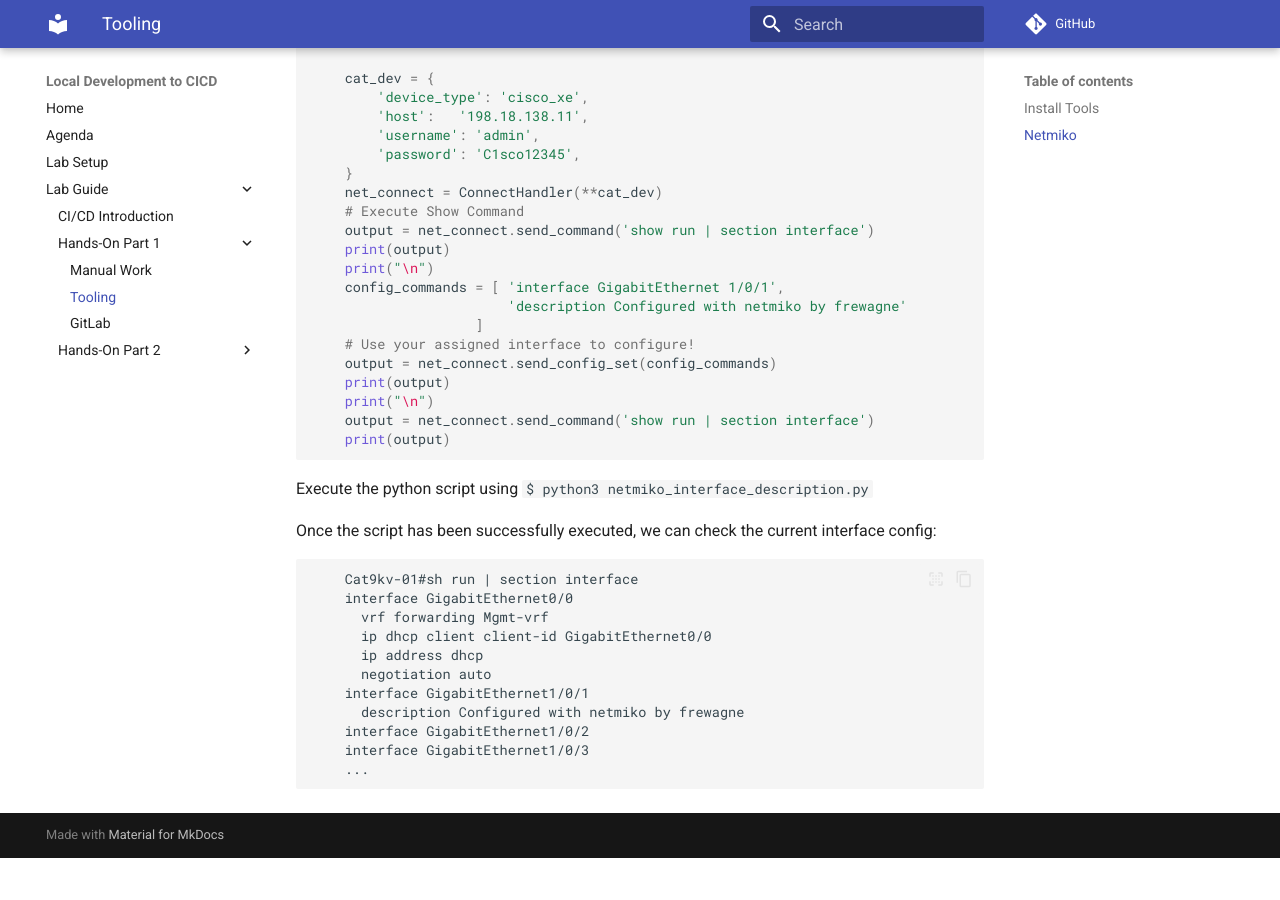
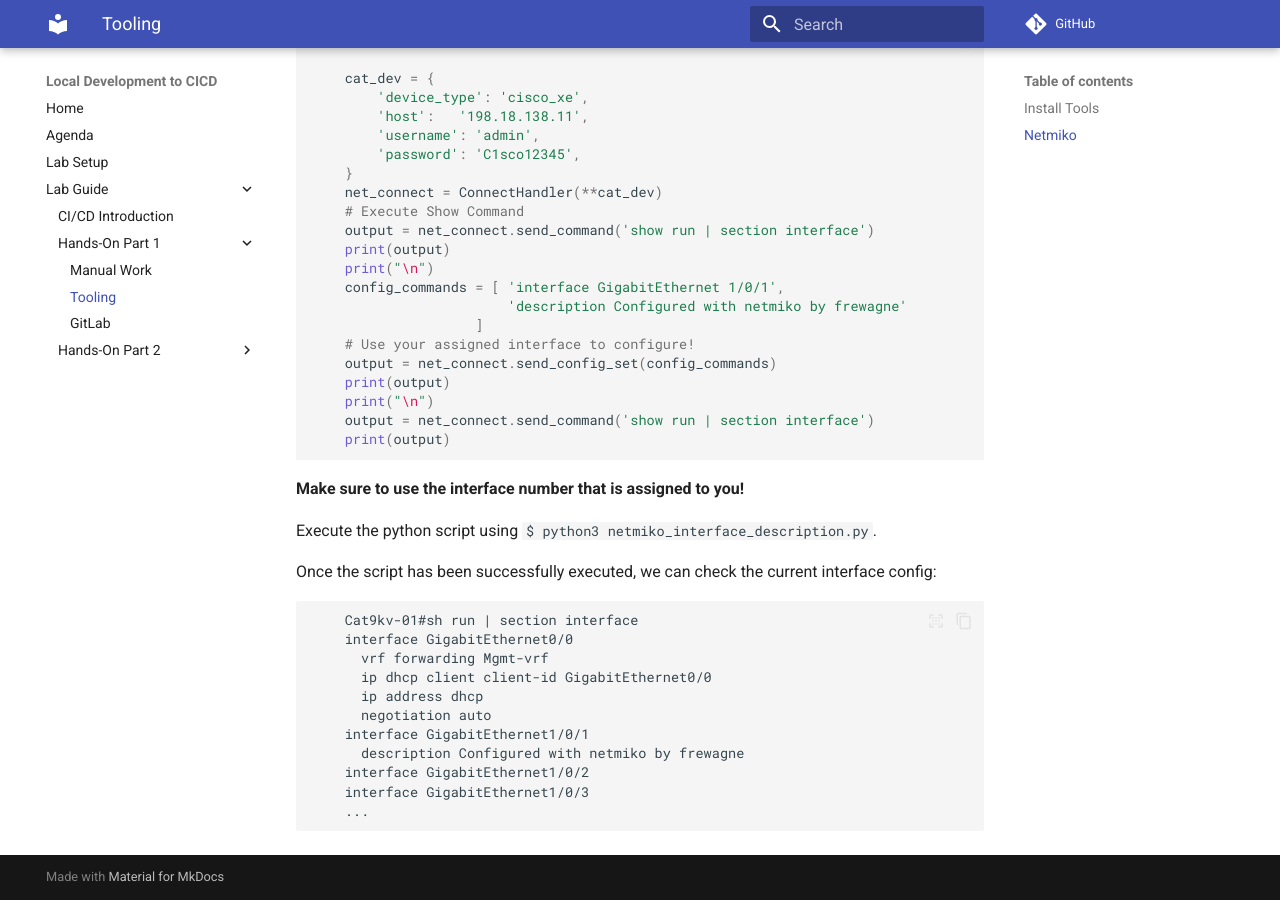
Before and after one commit to moore-automation/local_dev_to_cicd, an MkDocs documentation site: the page built from docs/Lab_Guide/hands_on_01_section_b.md, in a window 1280 px wide and 900 px high, scrolled down 1707 px. Built offline with MkDocs 1.6.1 and Material for MkDocs 9.7.7, drawn with Linux system fonts in a browser that asks for light colours; comment, search, counter and statistics services are not loaded; before the commit the page ends 2565 px from its top, so only the background shows below that.

````diff
--- a/docs/Lab_Guide/hands_on_01_section_b.md
+++ b/docs/Lab_Guide/hands_on_01_section_b.md
@@ -61,7 +61,9 @@
     print(output)
 ```
 
-Execute the python script using `$ python3 netmiko_interface_description.py`
+**Make sure to use the interface number that is assigned to you!**
+
+Execute the python script using `$ python3 netmiko_interface_description.py`.
 
 Once the script has been successfully executed, we can check the current interface config:
 
````
Also changed, not shown: docs/Lab_Guide/hands_on_01_section_a.md (+1 -1 lines), docs/lab_setup_connect.md (+1 -1 lines).
